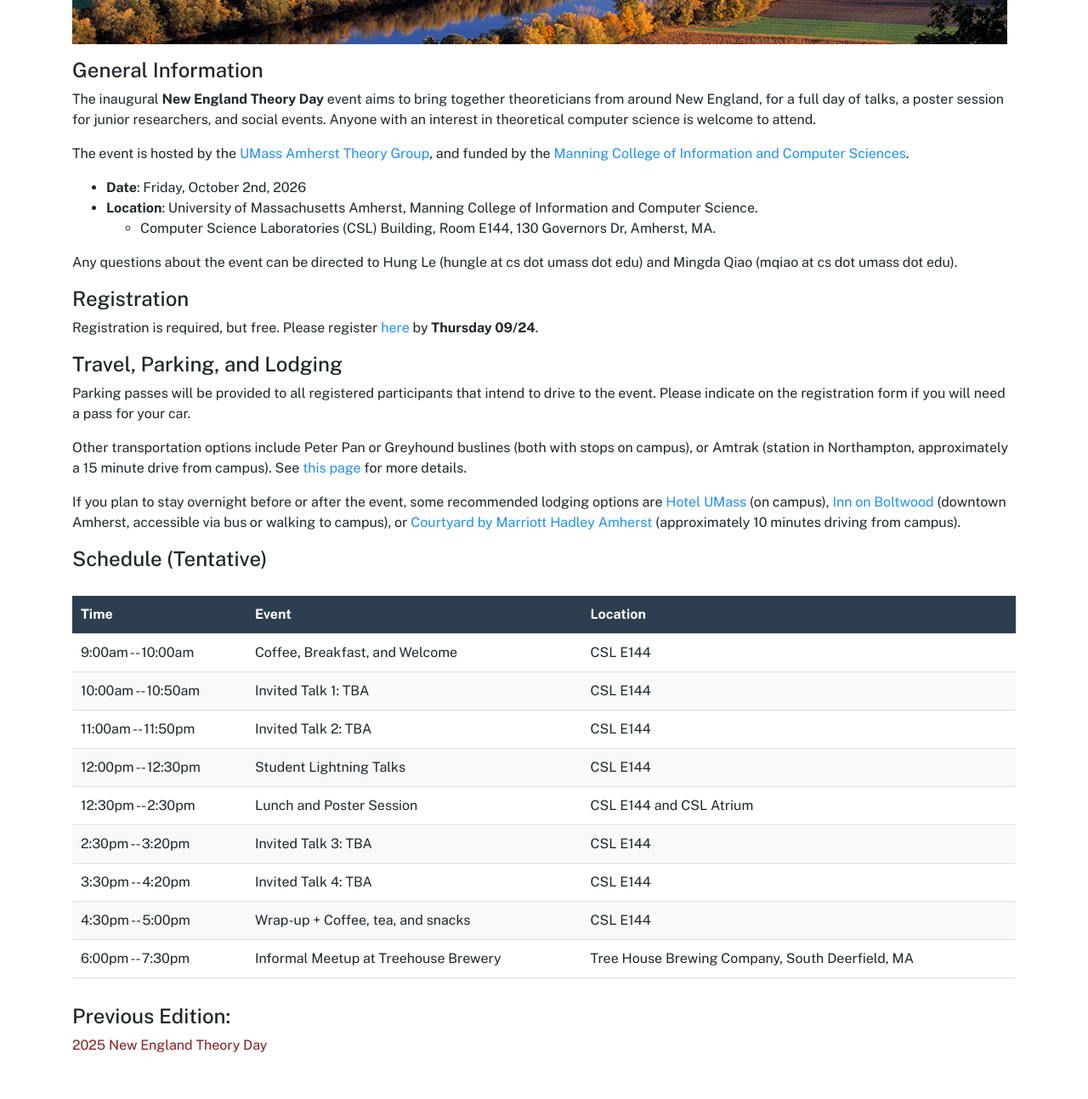
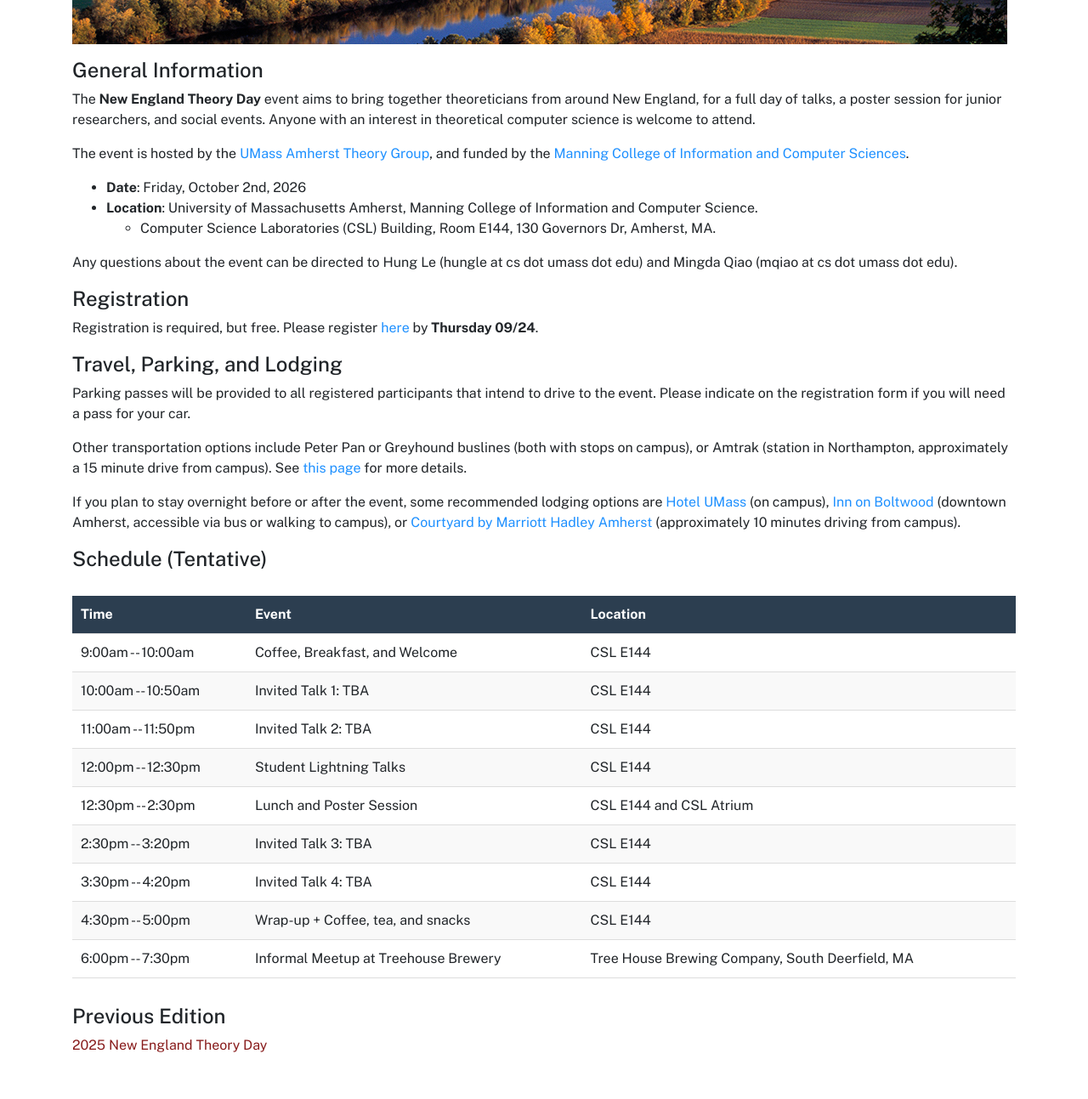
Before and after one commit to umass-theory/umass-theory.github.io, a Jekyll site: the page built from theory-day.md, in a window 1280 px wide. Shown: the part 494-1787 px from the top of the page at 85% size. Built offline with Jekyll 4.4.1, drawn with Linux system fonts in a browser that asks for light colours.

Commit message:
minor fixes on theory day page

```diff
--- a/theory-day.md
+++ b/theory-day.md
@@ -20,7 +20,7 @@ a.manualBody:hover {
 
 #### General Information
 
-The inaugural **New England Theory Day** event aims to bring together theoreticians from around New England, for a full day of talks, a poster session for junior researchers, and social events. Anyone with an interest in theoretical computer science is welcome to attend.
+The **New England Theory Day** event aims to bring together theoreticians from around New England, for a full day of talks, a poster session for junior researchers, and social events. Anyone with an interest in theoretical computer science is welcome to attend.
 
 The event is hosted by the [UMass Amherst Theory Group](https://theory.cs.umass.edu/){: class="manualBody"}, and funded by the [Manning College of Information and Computer Sciences](https://www.cics.umass.edu/){: class="manualBody"}.
 
@@ -125,7 +125,7 @@ If you plan to stay overnight before or after the event, some recommended lodgin
   </tbody>
 </table>
 
-#### Previous Edition:
+#### Previous Edition
 
 [2025 New England Theory Day](/theory-day-2025)
 
```
